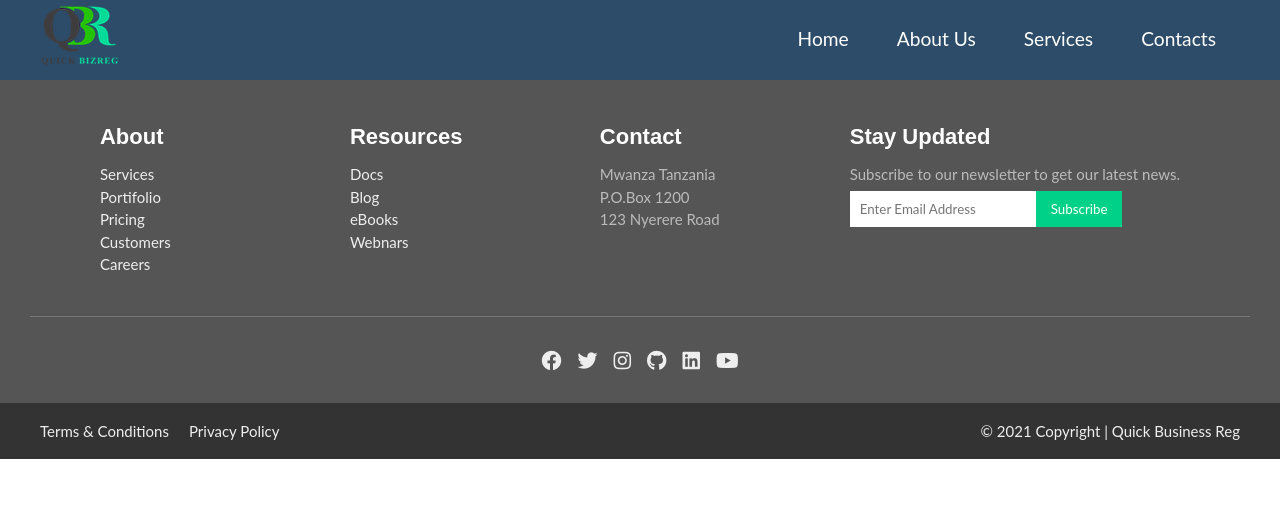
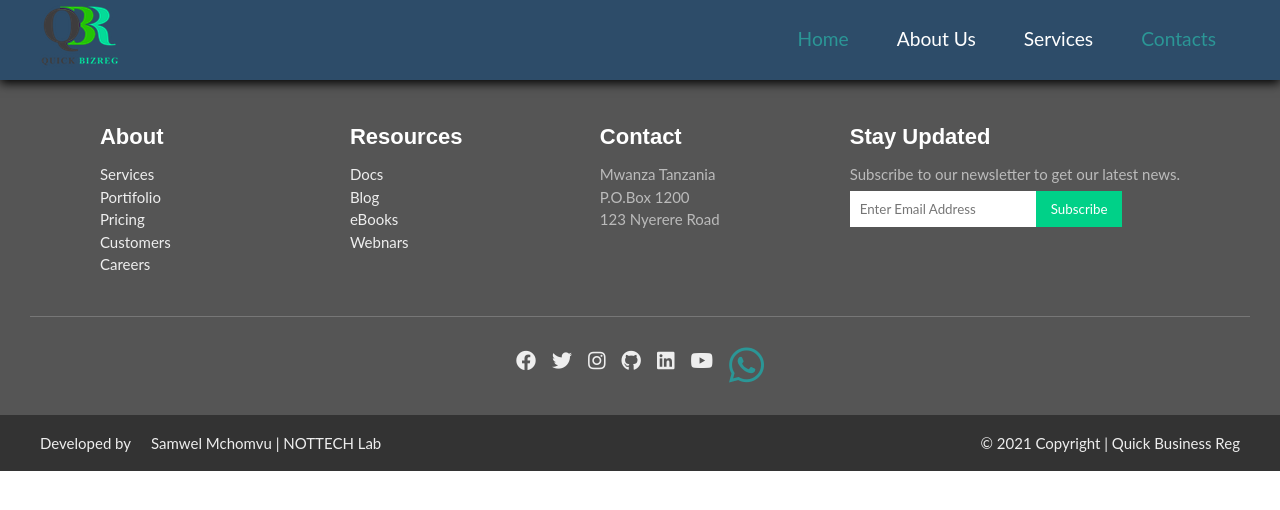
Before and after one commit to mchomvus4/quick-webapp, a React (Create React App) app: page /contacts in a window 1280 px wide. Shown: the top 510 px of the page. Built offline with nearby package versions, Linux system fonts and the light colour scheme.

Commit message:
updated added

```diff
--- a/src/App.css
+++ b/src/App.css
@@ -27,6 +27,7 @@ body{
   position: sticky;
   top: 0;
   z-index: 20;
+  box-shadow: 0px 3px 10px;
 }
 
 .nav-container{
@@ -72,7 +73,7 @@ body{
   background: #e74c3c;
 }
 .nav-menu .active{
-  color: #e74c3c;
+  color: #2b9696;
   /* border: 1px solid #e74c3c ; */
 }
 .nav-icon{
@@ -90,9 +91,24 @@ body{
     left: -110%;
     opacity: 1;
   }
+  .nav-menu.active{
+    background: #1f5156;
+    left: 0;
+    opacity: 1;
+    transition: all .5s ease;
+    z-index: 1;
+}
   .nav-icon{
    display: block;
-  }
+   position: absolute;
+   top: 0;
+   right: 0;
+   transform: translate(-100%, 60%);
+   font-size: 1.8rem;
+   cursor: pointer;
+   color: #e74c3c;
+
+}
 }
 
 
@@ -140,9 +156,14 @@ body{
   display: grid;
   grid-template-columns: repeat(4, 1fr);
   grid-gap: 1.25rem;
+
 }
 .home-cards img{
   width: 100%;
+}
+.home-cards img:hover{
+  box-shadow: 5px 5px 15px #2d4c69;
+  transition-duration: .75s;
 }
 @media(max-width: 700px){
   .home-cards{
@@ -157,15 +178,13 @@ body{
 }
 
 /* about page */
-
-
-
 .container .about-content{
   text-align: justify;
 }
 .main-content img{
   width: 100%;
   padding: 3rem 0;
+
 }
 .main-content{
   display: grid;
@@ -189,3 +208,7 @@ body{
     padding-top: 1rem;
   }
 }
+
+.fa-whatsapp{
+color:  #2b9696;
+}
--- a/src/components/Nav/Footer.jsx
+++ b/src/components/Nav/Footer.jsx
@@ -54,13 +54,14 @@ export default function Footer() {
         <li><Link to ='#'><i class="fab fa-github"></i></Link></li>
         <li><Link t0 ='#'><i class="fab fa-linkedin"></i></Link></li>
         <li><Link to ='#'><i class="fab fa-youtube"></i></Link></li>
+        <li><Link to ='https://wa.me/+255767298555'><i class="fab fa-whatsapp fa-2x"></i></Link></li>
    </ul>
   </section>
   {/* <!-- footer legal --> */}
   <section className="ft-legal">
    <ul className="ft-legal-list">
-        <li><Link to='#' >Terms &amp; Conditions</Link></li>
-        <li><Link to='#' >Privacy Policy</Link></li>
+        <li><Link to='#' >Developed by</Link></li>
+        <li><Link to='#' > Samwel Mchomvu | NOTTECH Lab</Link></li>
         <li><Link to='#' >&copy; 2021 Copyright | Quick Business Reg</Link></li>
    </ul>
   </section>
--- a/src/components/Nav/Navbar.jsx
+++ b/src/components/Nav/Navbar.jsx
@@ -1,5 +1,5 @@
 import React, {useState} from 'react'
-import {BrowserRouter as Router, Switch, Route, Link} from 'react-router-dom'
+import {BrowserRouter as Router, Switch, Route, NavLink} from 'react-router-dom'
 import Home from '../../components/Pages/Home'
 import About from '../../components/Pages/About'
 import Service from '../Pages/Service'
@@ -17,45 +17,50 @@ const Navbar = () => {
 
     <nav className="navbar">
       <div className="nav-container">
-        <Link exact to='/' className="nav-logo">
+        <NavLink exact to='/' className="nav-logo">
           <img src="images/logo.png" alt="logo" />
 
-        </Link>
-          <ul className="nav-menu">
-            <li className="nav-item active" >
-               <Link
+        </NavLink>
+          <ul className={click ? "nav-menu active" :"nav-menu"}>
+            <li className="nav-item" >
+               <NavLink
                to='/'
+               activeClassName="active"
                 className="nav-links"
+                onClick={handleClick}
                 >
                   Home
-              </Link>
+              </NavLink>
             </li>
             <li className="nav-item">
-               <Link
+               <NavLink
                 to='/about'
-
+                 activeClassName="active"
                  className="nav-links"
+                 onClick={handleClick}
                  >
                   About Us
-              </Link>
+              </NavLink>
             </li>
             <li className="nav-item">
-               <Link
+               <NavLink
                 to='/services'
-
+                 activeClassName="active"
                  className="nav-links"
+                 onClick={handleClick}
                  >
                   Services
-              </Link>
+              </NavLink>
             </li>
             <li className="nav-item">
-               <Link
+               <NavLink
                 to='/contacts'
-
+                 activeClassName="active"
                  className="nav-links"
+                 onClick={handleClick}
                  >
                   Contacts
-              </Link>
+              </NavLink>
             </li>
           </ul>
           <div className="nav-icon" onClick={handleClick}>
```
